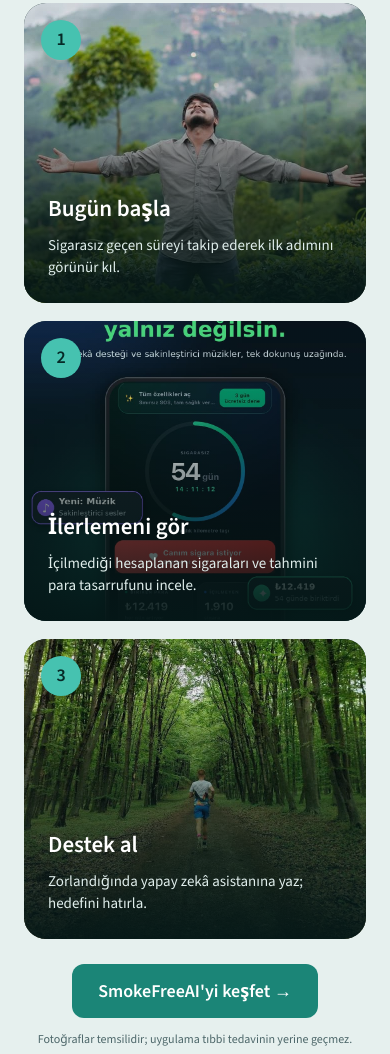
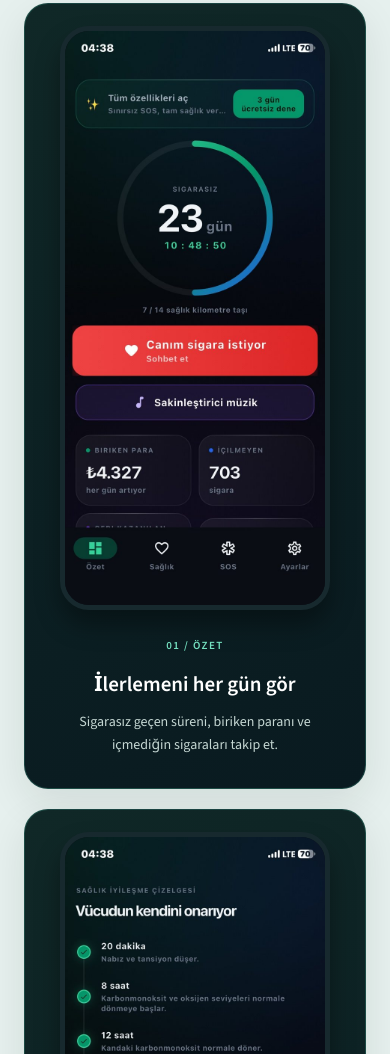
Before and after one commit to erhanozhan343434-stack/smokefreeaiapp-web, a plain HTML site: page index.html in a window 390 px wide. Shown: the part 8711-9765 px from the top of the page. Drawn offline with nearby package versions, Linux system fonts and the light colour scheme.

Commit message:
Prepare responsive three-screen SmokeFree app showcase with graceful image fallback (#8)

```diff
--- a/index.html
+++ b/index.html
@@ -462,6 +462,17 @@
 .sf-calc-cta{display:inline-flex;align-items:center;justify-content:center;padding:14px 22px;background:#76e5b6;color:#103126!important;text-decoration:none;border-radius:12px;font-weight:900;text-align:center}
 .sf-calc-note{font-size:12px;line-height:1.6;color:#b0c9c0;margin:15px 0 0}
 @media(max-width:700px){.sf-calc{padding:50px 0}.sf-calc-controls{grid-template-columns:1fr;gap:22px}.sf-calc-stat{padding:15px}.sf-calc-bottom{display:block}.sf-calc-cta{width:100%;box-sizing:border-box;margin-top:16px}.sf-calc-shell{border-radius:20px}}
+
+/* Authentic SmokeFree app screenshot gallery */
+.sf-screen-grid{gap:20px;align-items:stretch}
+.sf-screen-card{border-radius:24px;background:linear-gradient(155deg,#102827,#091a20);border:1px solid rgba(71,191,165,.25);padding:18px;min-width:0;box-shadow:0 14px 40px rgba(4,30,27,.09)}
+.sf-screen-device{width:min(100%,245px);aspect-ratio:710/1536;overflow:hidden;border:5px solid #17292e;border-radius:29px;margin:0 auto 19px;background:#0b1118;box-shadow:0 15px 25px rgba(0,0,0,.35)}
+.sf-screen-device img{width:100%;height:100%;display:block;object-fit:cover}
+.sf-screen-copy{text-align:center;padding:0 3px 10px}
+.sf-screen-step{color:#74e0bf;font-size:11px;letter-spacing:.13em;font-weight:800}
+.sf-screen-copy h3{color:#fff;font-size:21px;margin:10px 0}
+.sf-screen-copy p{color:#c5d7d3;font-size:14px;line-height:1.6;margin:0}
+@media(max-width:760px){.sf-screen-grid{grid-template-columns:1fr;max-width:420px;margin:0 auto}.sf-screen-card{padding:22px}.sf-screen-device{width:min(100%,270px)}}
 </style>
   <style>
 .pitch-band .store-badge, .final .store-badge { margin: 8px 6px !important; }
@@ -786,30 +797,27 @@
   <section class="sf-journey" id="baslangic" aria-labelledby="sf-journey-title">
   <div class="wrap">
     <div class="sf-intro">
-      <span class="sf-eyebrow">Sigarasız yaşamın 3 adımı</span>
-      <h2 id="sf-journey-title">Bugün başla. Her gün ilerle.</h2>
-      <p>SmokeFreeAI, sigarayı bırakma sürecinde motivasyonunu ve ilerlemeni takip etmene yardımcı olur.</p>
+      <span class="sf-eyebrow">UYGULAMAYI YAKINDAN TANI</span>
+      <h2 id="sf-journey-title">Sigarasız yaşamında her adımda yanında</h2>
+      <p>SmokeFreeAI'nin gerçek uygulama ekranlarını keşfet: sayacın, sağlık çizelgen ve AI Koç'un tek yerde.</p>
     </div>
-    <div class="sf-journey-grid">
-      <article class="sf-journey-card">
-        <img src="freedom.jpg" loading="lazy" alt="Özgürlük ve yeni başlangıç temalı fotoğraf">
-        <span class="sf-number" aria-hidden="true">1</span>
-        <div class="sf-copy"><h3>Bugün başla</h3><p>Sigarasız geçen süreyi takip ederek ilk adımını görünür kıl.</p></div>
+    <div class="sf-journey-grid sf-screen-grid">
+      <article class="sf-screen-card">
+        <div class="sf-screen-device"><img src="smokefree-screen-home.jpg" loading="lazy" alt="SmokeFreeAI ana ekranı: sigarasız geçen süre, biriken para ve Canım sigara istiyor butonu" onerror="this.onerror=null;this.src='smokefree-reklam-gorseli-2.jpg'"></div>
+        <div class="sf-screen-copy"><span class="sf-screen-step">01 / ÖZET</span><h3>İlerlemeni her gün gör</h3><p>Sigarasız geçen süreni, biriken paranı ve içmediğin sigaraları takip et.</p></div>
       </article>
-      <article class="sf-journey-card">
-        <img src="smokefree-reklam-gorseli-2.jpg" loading="lazy" alt="SmokeFreeAI sigarayı bırakma uygulamasının tanıtım görseli">
-        <span class="sf-number" aria-hidden="true">2</span>
-        <div class="sf-copy"><h3>İlerlemeni gör</h3><p>İçilmediği hesaplanan sigaraları ve tahmini para tasarrufunu incele.</p></div>
+      <article class="sf-screen-card">
+        <div class="sf-screen-device"><img src="smokefree-screen-health.jpg" loading="lazy" alt="SmokeFreeAI sağlık iyileşme çizelgesi: sigarayı bırakma kilometre taşları" onerror="this.onerror=null;this.src='smokefree-reklam-gorseli-2.jpg'"></div>
+        <div class="sf-screen-copy"><span class="sf-screen-step">02 / SAĞLIK</span><h3>Sağlık kilometre taşları</h3><p>Sigarayı bıraktıktan sonraki genel iyileşme aşamalarını zaman çizelgesinde incele.</p></div>
       </article>
-      <article class="sf-journey-card">
-        <img src="runner.jpg" loading="lazy" alt="Doğada koşu yapan kişi">
-        <span class="sf-number" aria-hidden="true">3</span>
-        <div class="sf-copy"><h3>Destek al</h3><p>Zorlandığında yapay zekâ asistanına yaz; hedefini hatırla.</p></div>
+      <article class="sf-screen-card">
+        <div class="sf-screen-device"><img src="smokefree-screen-coach.jpg" loading="lazy" alt="SmokeFreeAI AI Koç ekranı: sigara isteğiyle başa çıkmaya yönelik örnek sohbet" onerror="this.onerror=null;this.src='smokefree-reklam-gorseli-2.jpg'"></div>
+        <div class="sf-screen-copy"><span class="sf-screen-step">03 / AI KOÇ</span><h3>Canın sigara istediğinde</h3><p>AI Koç ile konuş, seni tetikleyen durumlara uygun önerileri keşfet.</p></div>
       </article>
     </div>
     <div class="sf-journey-action">
       <a href="#indir" onclick="if(window.gtag)gtag('event','journey_cta_click',{event_category:'engagement'});">SmokeFreeAI'yi keşfet →</a>
-      <p>Fotoğraflar temsilidir; uygulama tıbbi tedavinin yerine geçmez.</p>
+      <p>Görüntüler uygulamanın örnek ekranlarıdır. Sağlık kilometre taşları genel bilgilendirme amaçlıdır; tıbbi değerlendirme yerine geçmez.</p>
     </div>
   </div>
 </section>
```
